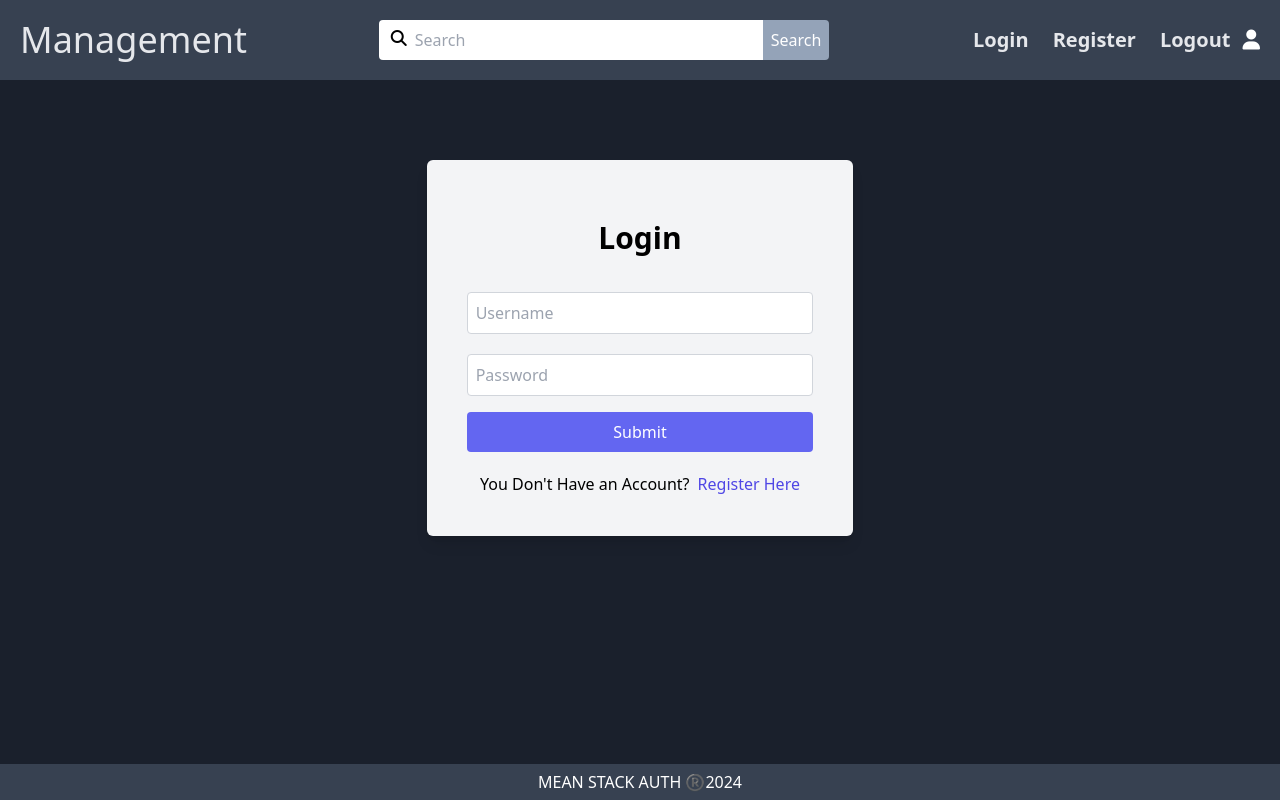
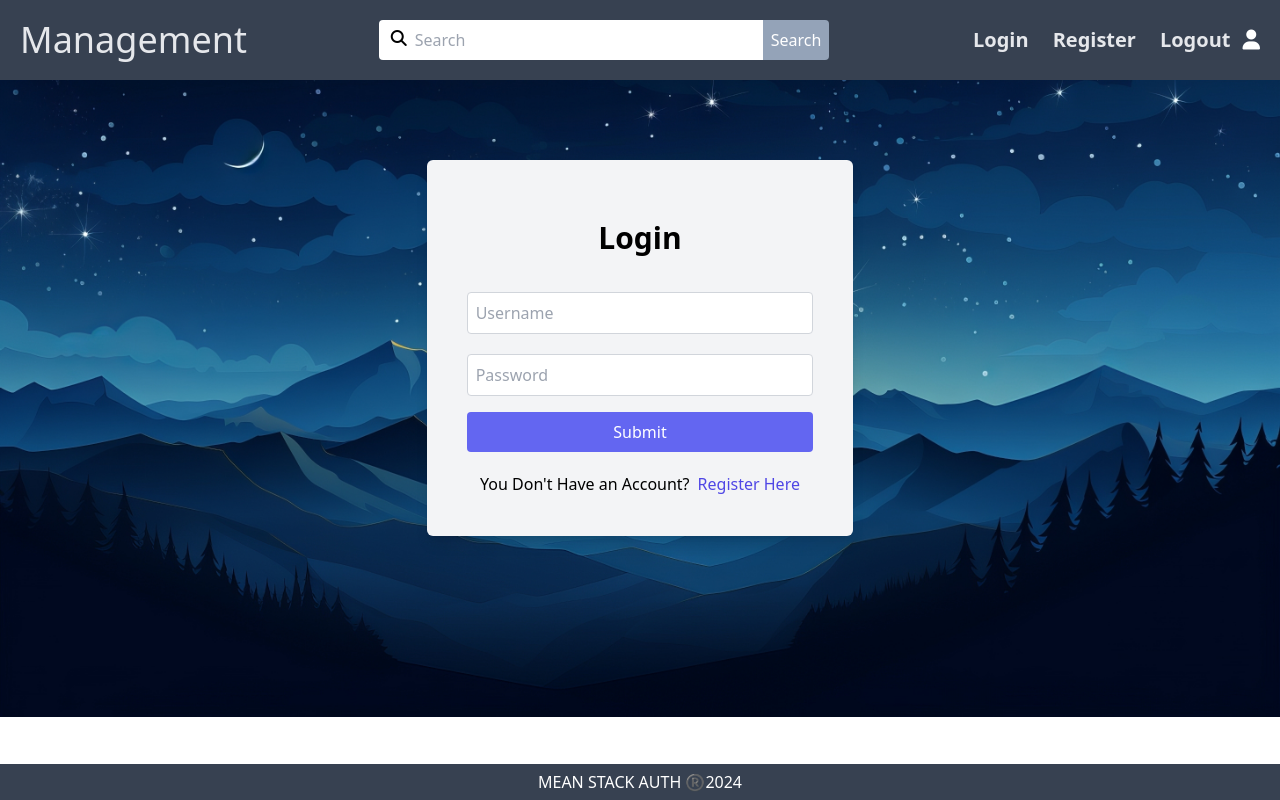
Before and after one commit to jnorgini/angular-jwt, an Angular app: page / in a window 1280 px wide. Built offline with nearby package versions, Linux system fonts and the light colour scheme; no server answers.

Commit message:
fix: background img

```diff
--- a/src/styles.css
+++ b/src/styles.css
@@ -9,9 +9,11 @@
   cursor: not-allowed;
 }
 
-body {
-  /* background-image: url('../src/assets/bg-img.jpg'); */
-  background-color: #1a202c;
+html, body {
+  background-image: url('../src/assets/bg-img.jpg');
+  /* background-color: #1a202c; */
   background-size: cover;
   background-repeat: no-repeat;
+  margin: 0;
+  padding: 0;
 }
```
Also changed, not shown: src/assets/bg-img-2.jpg (deleted), src/assets/bg-img.jpg.
